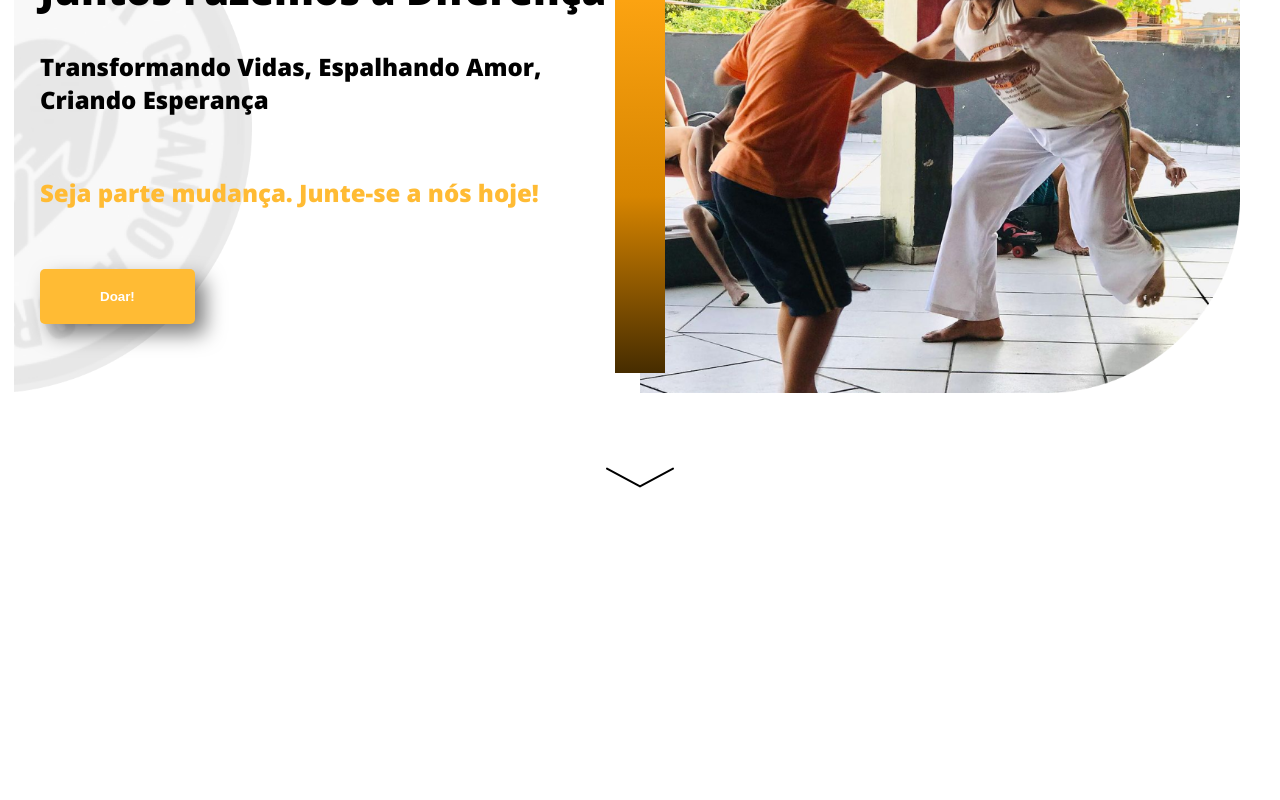
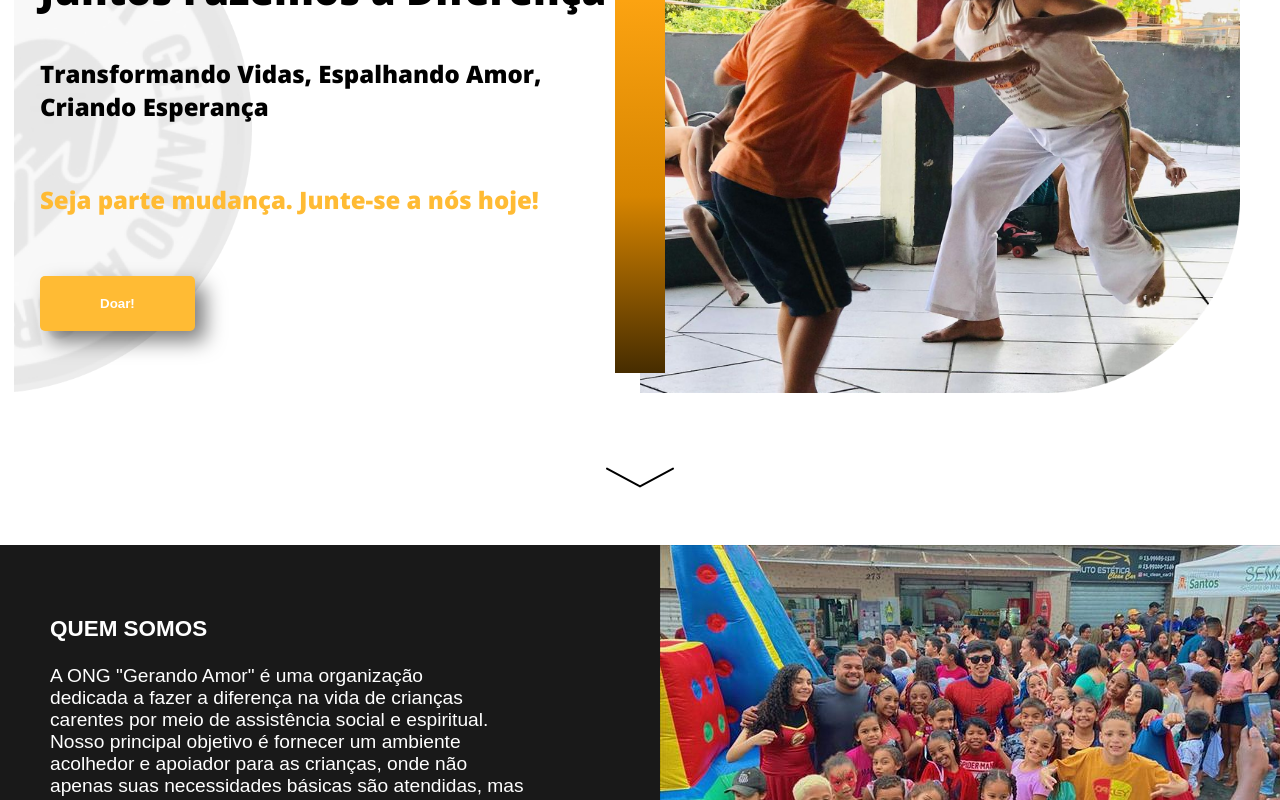
Before and after one commit to Gerando-Amor/gerandoAmor, a React (Create React App) app: page / in a window 1280 px wide. Shown: the part 300-1100 px from the top of the page. Before the commit the page ends 813 px from the top, so only its background shows below. Built offline with nearby package versions, Linux system fonts and the light colour scheme.

Commit message:
QUEM SOMOS PART.1

```diff
--- a/src/components/pages/Home.js
+++ b/src/components/pages/Home.js
@@ -2,26 +2,81 @@ import React from "react";
 import styles from "./Home.module.css";
 import classNames from "classnames";
 import { Link } from "react-router-dom";
-import Image from "../img/foto.png";
+import ImageInicio from "../img/foto.png";
+import ImageQuemSomos1 from "../img/quemsomos1.jpg";
+import ImageQuemSomos2 from "../img/quemsomos2.png";
 import Seta from "../img/chevron-down.svg";
+import { typeImplementation } from "@testing-library/user-event/dist/type/typeImplementation";
+
 function Home() {
   return (
+    <section>
       <section className={styles.section}>
         <div className={styles.container}>
           <div className={classNames(styles.boxtext, styles.w50)}>
             <h1>Juntos Fazemos a Diferença</h1>
-                    <h3>Transformando Vidas, Espalhando Amor,<br/>Criando Esperança</h3>
+            <h3>
+              Transformando Vidas, Espalhando Amor,
+              <br />
+              Criando Esperança
+            </h3>
             <h4>Seja parte mudança. Junte-se a nós hoje!</h4>
-                    <Link to="/comoajudar#doe"><button>Doar!</button></Link>
+            <Link to="/comoajudar#doe">
+              <button>Doar!</button>
+            </Link>
           </div>
           <div className={classNames(styles.w50, styles.boximage)}>
             <div className={styles.caixa_item}></div>
-                    <img src={Image} alt="" srcset="" />
+            <img src={ImageInicio} alt="" srcset="" />
           </div>
           <img className={styles.seta} src={Seta} alt="" srcset="" />
         </div>
       </section>
-    )
+
+      <section className={styles.section}>
+        <div className={styles.container2}>
+
+            <div className={styles.divh1}>
+              <h1>QUEM SOMOS</h1>
+              <p>
+                A ONG "Gerando Amor" é uma organização <br />
+                dedicada a fazer a diferença na vida de crianças
+                <br />
+                carentes por meio de assistência social e espiritual.
+                <br />
+                Nosso principal objetivo é fornecer um ambiente <br />
+                acolhedor e apoiador para as crianças, onde não
+                <br /> apenas suas necessidades básicas são atendidas, mas{" "}
+                <br />
+                também onde elas têm a oportunidade de aprender e<br />
+                crescer em diferentes aspectos de suas vidas.
+              </p>
+            </div>
+            <div>
+              <img src={ImageQuemSomos1} alt="" srcset="" />
+            </div>
+
+
+            <div>
+              <img src={ImageQuemSomos2} alt="" srcset="" />
+            </div>
+            <div className={styles.divh1}>
+              <h1>Como transformamos</h1>
+              <p>
+                Por meio do estabelecimento de vínculos de confiança que
+                <br /> contemplam conhecer a história de vida de cada criança,
+                <br /> adolescente e respectivas famílias que integram a
+                comunidade e<br /> entorno, asseguramos diálogo, relações de
+                afetividade, ampliação
+                <br /> do universo de troca de bens culturais, acesso à
+                tecnologia e a<br /> experimentação.
+              </p>
+            </div>
+            </div>
+
+      </section>
+    </section>
+  );
 }
 
-export default Home
+export default Home;
--- a/src/components/pages/Home.module.css
+++ b/src/components/pages/Home.module.css
@@ -1,12 +1,12 @@
 /* tags gerais */
-@import url('https://fonts.googleapis.com/css2?family=Open+Sans:wght@800&family=Roboto:wght@300;400;500;700;900&display=swap');
+@import url("https://fonts.googleapis.com/css2?family=Open+Sans:wght@800&family=Roboto:wght@300;400;500;700;900&display=swap");
 
 .section {
   display: flex;
   width: 100%;
   padding: 2rem 0;
   position: relative;
-    font-family: 'Open Sans', sans-serif;
+  font-family: "Open Sans", sans-serif;
   padding-bottom: 120px;
 }
 
@@ -21,7 +21,7 @@
   background-repeat: no-repeat;
   background-size: contain;
 }
-.seta{
+.seta {
   position: absolute;
   bottom: 0;
   left: 50%;
@@ -30,7 +30,6 @@
 .w50 {
   width: 50%;
 }
-
 
 /* div de texto */
 .boxtext {
@@ -79,7 +78,7 @@
   bottom: 20px;
   width: 50px;
   height: 70%;
-    background: linear-gradient(180deg, #FCA311 0%, #D78500 52.63%, #462C00 100%);
+  background: linear-gradient(180deg, #fca311 0%, #d78500 52.63%, #462c00 100%);
 }
 
 .boximage img {
@@ -103,7 +102,7 @@
     margin: 0 auto;
     margin-top: 80px;
   }
-    .container{
+  .container {
     background: none;
   }
   .container::before {
@@ -125,4 +124,56 @@
   .caixa_item {
     left: 25px;
   }
+  .boxtext button {
+    margin-left: 100px;
   }
+}
+
+.container2 {
+  font-family: arial;
+  font-size: 1.2em;
+  display: grid;
+  align-items: center;
+  grid-template-columns: 1fr 1fr; /* Duas colunas de largura igual */
+  grid-gap: 20px ; /* Espaçamento entre as divs */
+  background-color: #191919;
+  width: 100%;
+  max-width: 1300px;
+  margin: 0 auto;
+  flex-wrap: wrap;
+  background-repeat: no-repeat;
+  background-size: contain;
+  color: white;
+}
+.container2 .divh1{
+    margin-left: 50px;
+
+}
+
+
+
+@media (max-width: 1080px) {
+  .container2 {
+    grid-template-columns: 1fr; /* Uma coluna em dispositivos menores */
+
+  }
+}
+
+/* .divQuemSomos {
+    display: flex;
+    justify-content: space-between;
+    align-items: center;
+}
+
+.divQuemSomos h1 {
+
+}
+
+
+
+
+.divComoTranformamos{
+    display: flex;
+    justify-content: space-between;
+    align-items: center;
+} */
```
Also changed, not shown: src/components/img/quemsomos1.jpg (added), src/components/img/quemsomos2.png (added). Lines whose indentation alone changed are shown as unchanged.
